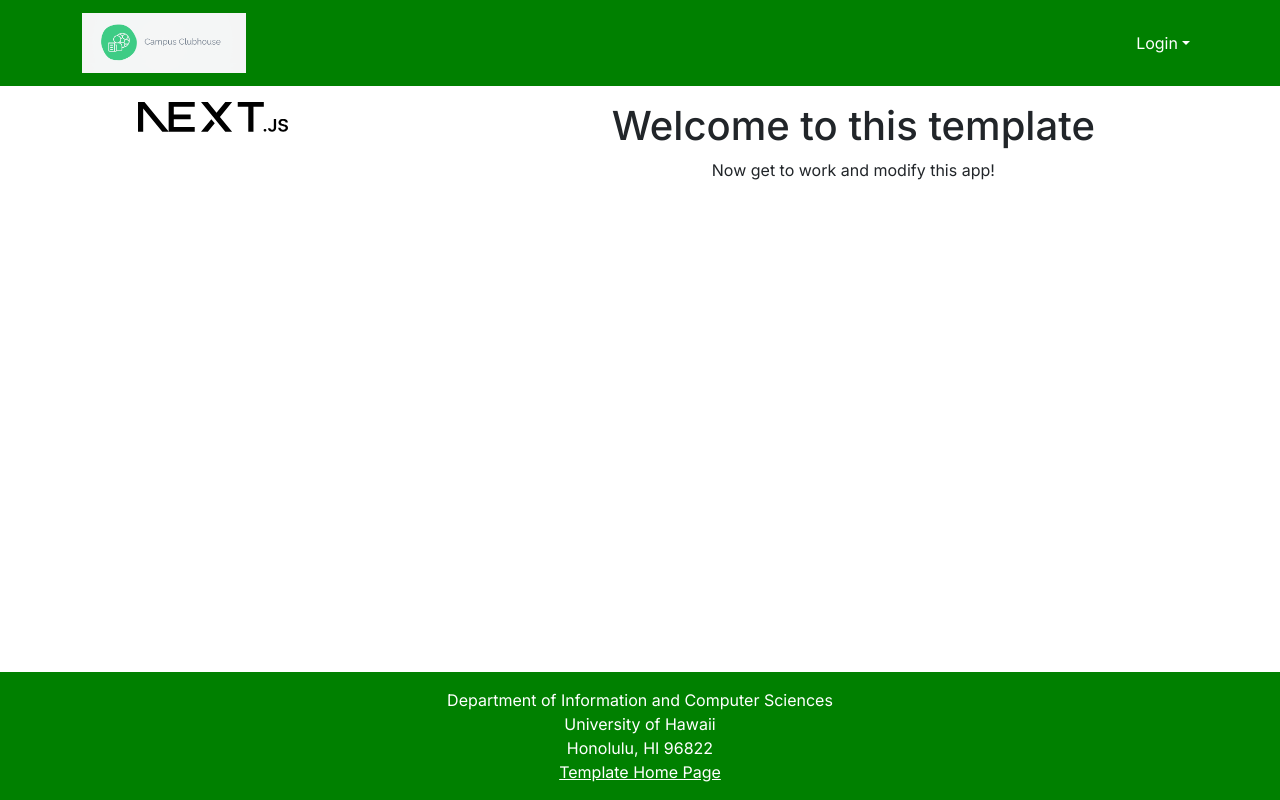
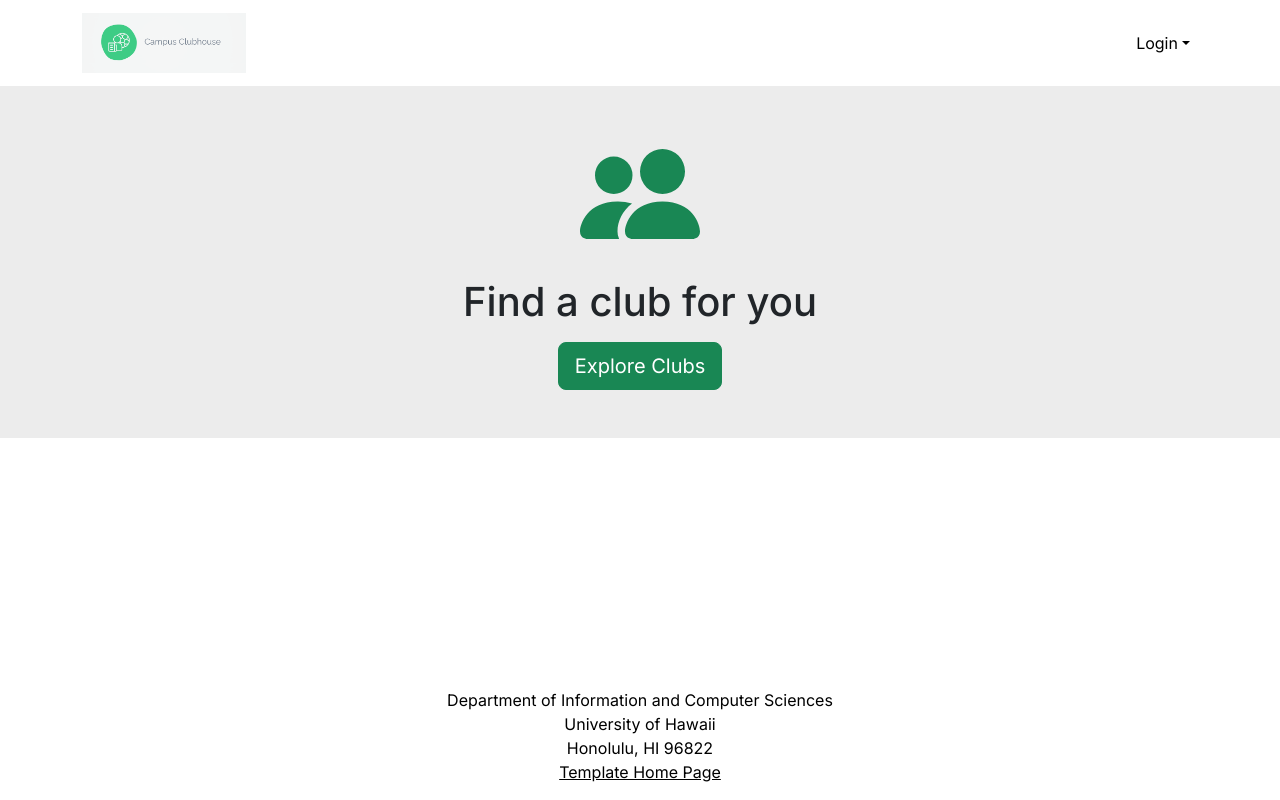
Before and after one commit to campus-clubhouse/campus-clubhouse, a Next.js app: page / in a window 1280 px wide. Built offline with nearby package versions, Linux system fonts and the light colour scheme; no server answers.

Commit message:
update color scheme

```diff
--- a/src/app/globals.css
+++ b/src/app/globals.css
@@ -1,11 +1,11 @@
 :root {
-  --nat-navbar-bg: rgb(3, 78, 3);
-  --nat-navbar-bg-rgb-color: rgb(1, 51, 1);
+  --nat-navbar-bg: #c4c4c4;
+  --nat-navbar-bg-rgb-color: #c4c4c4;
   --nat-navbar-text-highlight: khaki;
   --nat-navbar-highlight-text: var(--bs-gray-500);
   --nat-navbar-highlight-bg: lightblue;
-  --nat-navbar-bg-rgb: 0, 128, 0;
-  --nat-navbar-text-color: white;
+  --nat-navbar-bg-rgb: 255, 255, 255;
+  --nat-navbar-text-color: #000000;
 }
 
 html,
--- a/src/app/page.tsx
+++ b/src/app/page.tsx
@@ -1,17 +1,14 @@
-import { Col, Container, Image, Row } from 'react-bootstrap';
+import { Container, Row, Col, Button } from 'react-bootstrap';
+import { PeopleFill } from 'react-bootstrap-icons';
 
-/** The Home page. */
 const Home = () => (
   <main>
-    <Container id="landing-page" fluid className="py-3">
-      <Row className="align-middle text-center">
-        <Col xs={4}>
-          <Image src="next.svg" width="150px" alt="" />
-        </Col>
-
-        <Col xs={8} className="d-flex flex-column justify-content-center">
-          <h1>Welcome to this template</h1>
-          <p>Now get to work and modify this app!</p>
+    <Container fluid className="py-5 bg-light text-center">
+      <Row className="justify-content-center align-items-center">
+        <Col md={6}>
+          <PeopleFill size={120} className="mb-4 text-success" />
+          <h1 className="mb-3">Find a club for you</h1>
+          <Button variant="success" size="lg">Explore Clubs</Button>
         </Col>
       </Row>
     </Container>
```
Also changed, not shown: public/1.png (renamed from public/logo2.png).
